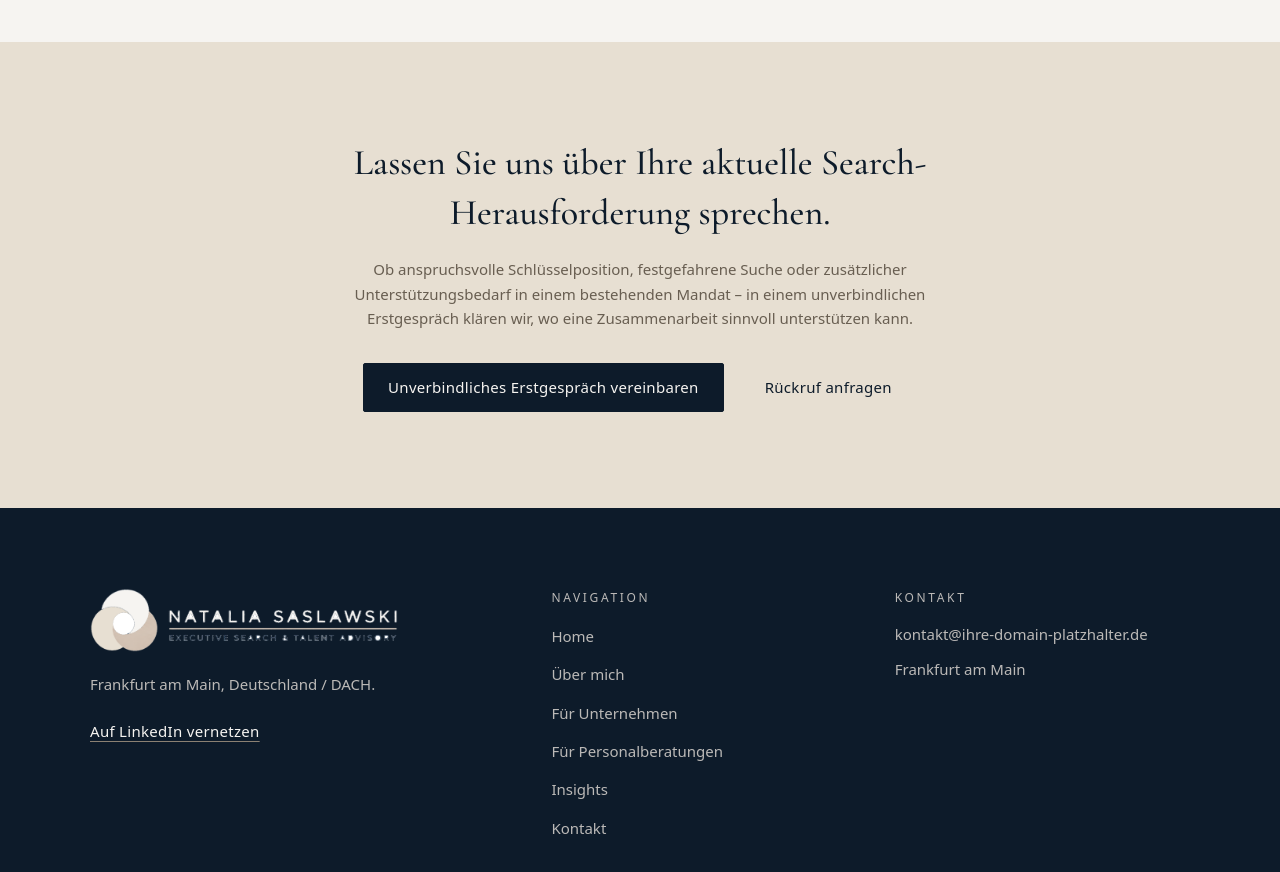
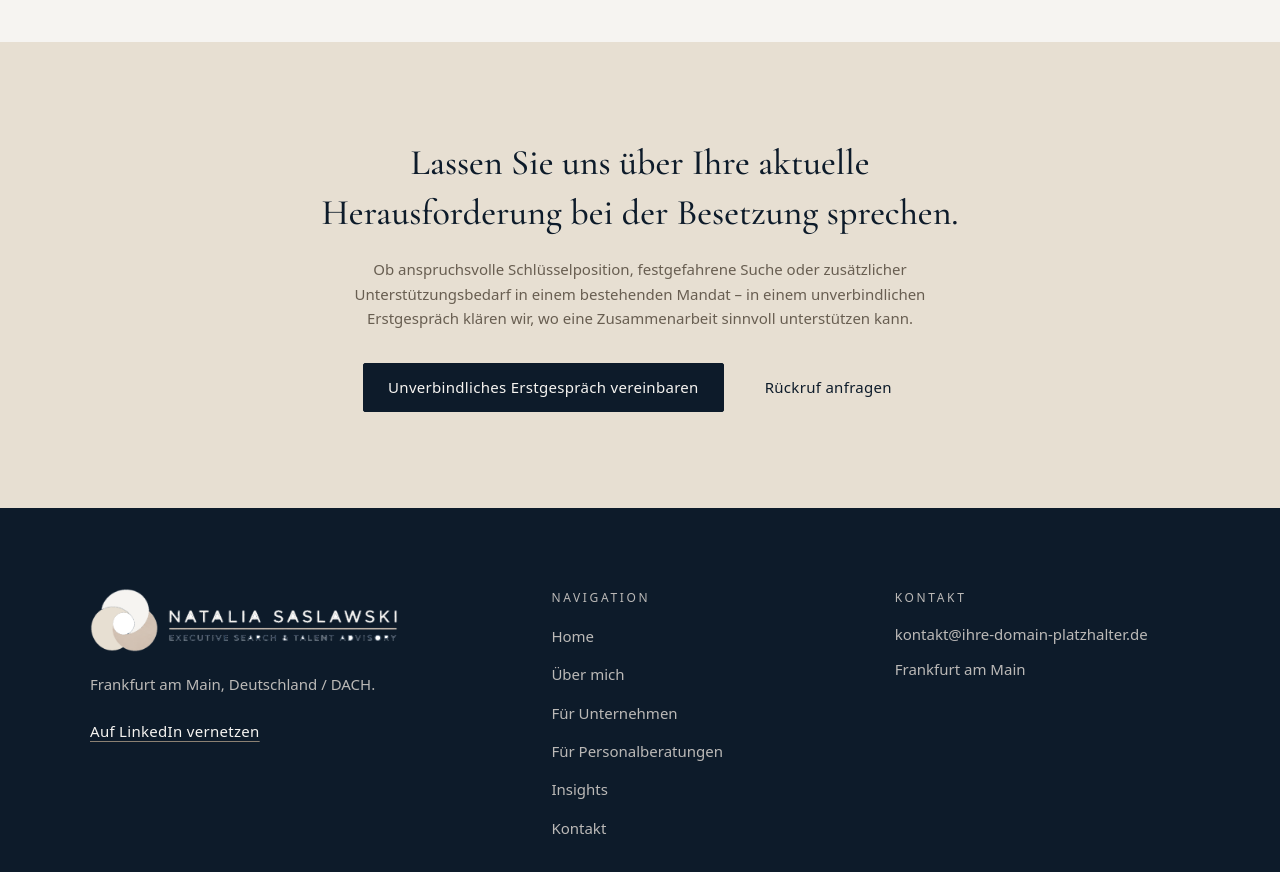
Before and after one commit to nataliasaslawski/Website, a Next.js app: page / in a window 1280 px wide. Shown: the part 5440-6312 px from the top of the page. Built offline with nearby package versions, Linux system fonts and the light colour scheme.

Commit message:
Update final CTA headline on homepage
Co-Authored-By: Claude Sonnet 5 <noreply@anthropic.com>

```diff
--- a/src/components/home/FinalCta.tsx
+++ b/src/components/home/FinalCta.tsx
@@ -6,7 +6,7 @@ export function FinalCta() {
     <section className="bg-surface-elevated">
       <Container narrow className="py-16 text-center md:py-24">
         <h2 className="font-display text-2xl font-medium leading-snug text-navy-900 md:text-[2.25rem]">
-          Lassen Sie uns über Ihre aktuelle Search-Herausforderung sprechen.
+          Lassen Sie uns über Ihre aktuelle Herausforderung bei der Besetzung sprechen.
         </h2>
         <p className="mx-auto mt-5 max-w-xl text-[15px] leading-relaxed text-text-secondary">
           Ob anspruchsvolle Schlüsselposition, festgefahrene Suche oder
```
